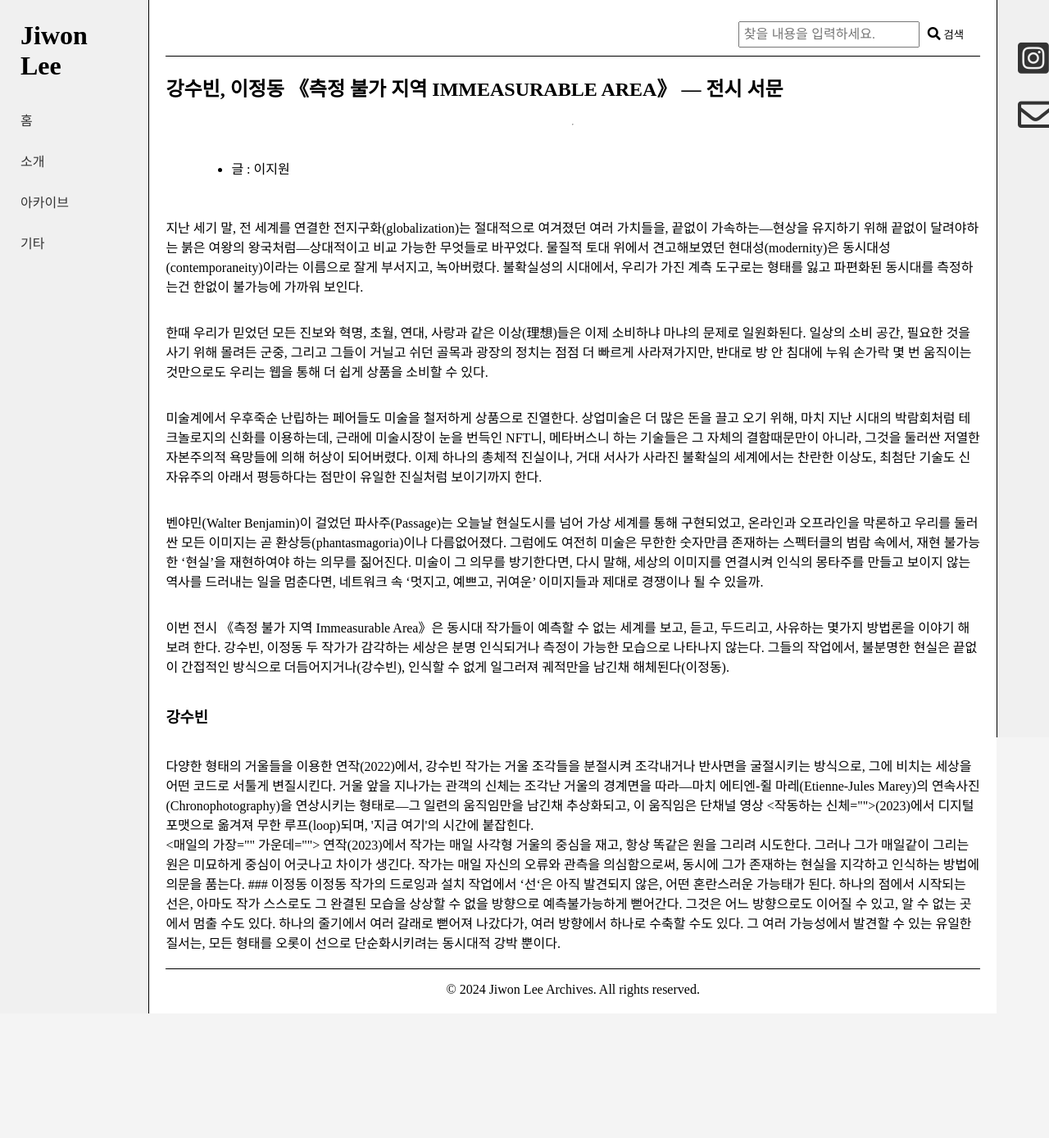
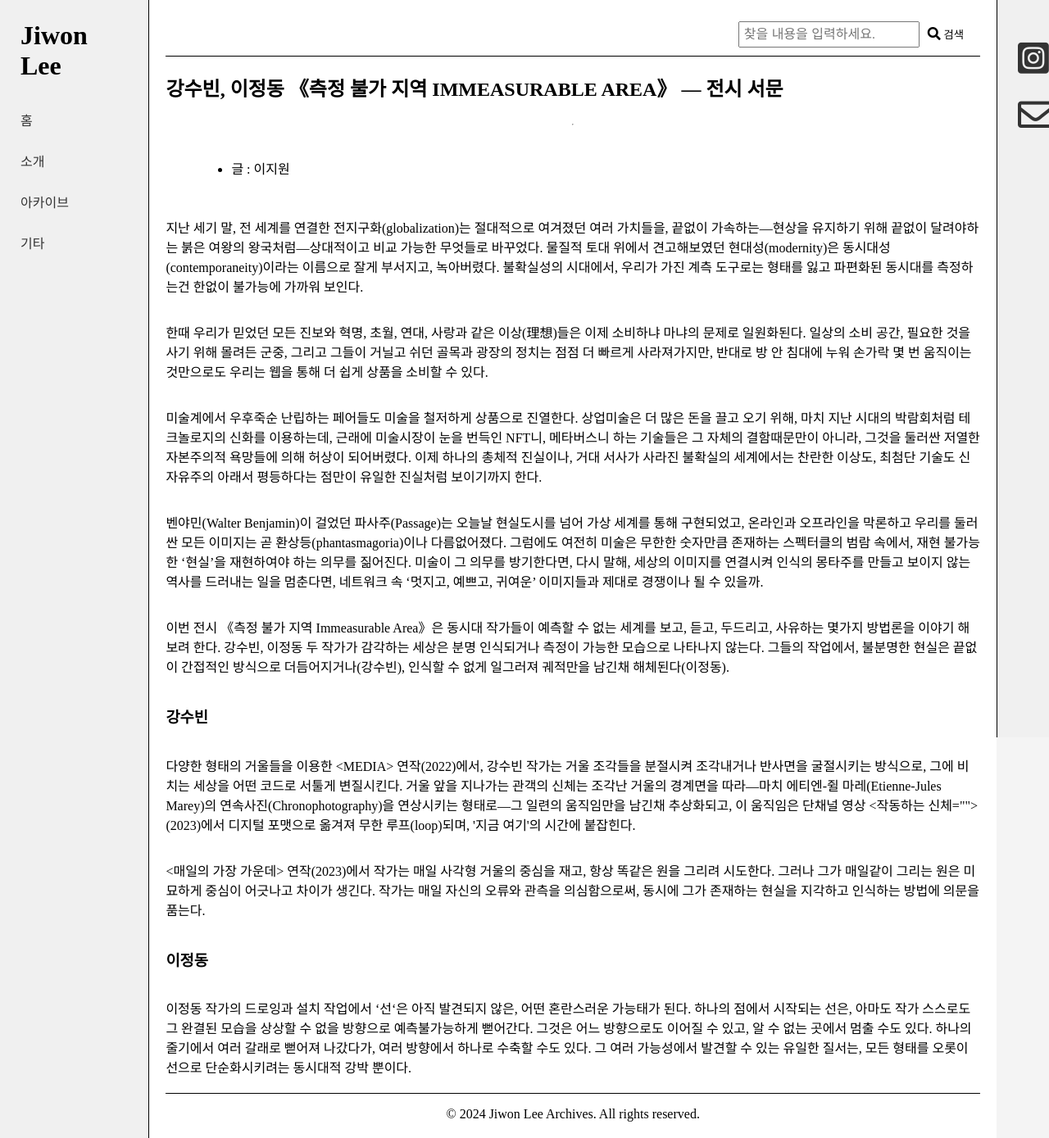
Before and after one commit to LfayeJ/archives, a Jekyll site: the page built from pages/archives_0008.md, in a window 1280 px wide. Shown: the whole page at 82% size. Built offline with Jekyll 4.4.1, drawn with Linux system fonts in a browser that asks for light colours; some web fonts are replaced; our own code applies the rules of GitHub Pages for plain Markdown files; before the commit the page ends 1237 px from its top, so only the background shows below that.

Commit message:
Update archives_0008.md

```diff
--- a/pages/archives_0008.md
+++ b/pages/archives_0008.md
@@ -16,9 +16,9 @@
 
 ### 강수빈
 
- 다양한 형태의 거울들을 이용한 <MEDIA> 연작(2022)에서, 강수빈 작가는 거울 조각들을 분절시켜 조각내거나 반사면을 굴절시키는 방식으로, 그에 비치는 세상을 어떤 코드로 서툴게 변질시킨다. 거울 앞을 지나가는 관객의 신체는 조각난 거울의 경계면을 따라—마치 에티엔-쥘 마레(Etienne-Jules Marey)의 연속사진(Chronophotography)을 연상시키는 형태로—그 일련의 움직임만을 남긴채 추상화되고, 이 움직임은 단채널 영상 <작동하는 신체>(2023)에서 디지털 포맷으로 옮겨져 무한 루프(loop)되며, '지금 여기'의 시간에 붙잡힌다.
+다양한 형태의 거울들을 이용한 \<MEDIA> 연작(2022)에서, 강수빈 작가는 거울 조각들을 분절시켜 조각내거나 반사면을 굴절시키는 방식으로, 그에 비치는 세상을 어떤 코드로 서툴게 변질시킨다. 거울 앞을 지나가는 관객의 신체는 조각난 거울의 경계면을 따라—마치 에티엔-쥘 마레(Etienne-Jules Marey)의 연속사진(Chronophotography)을 연상시키는 형태로—그 일련의 움직임만을 남긴채 추상화되고, 이 움직임은 단채널 영상 <작동하는 신체>(2023)에서 디지털 포맷으로 옮겨져 무한 루프(loop)되며, '지금 여기'의 시간에 붙잡힌다.
 
-<매일의 가장 가운데> 연작(2023)에서 작가는 매일 사각형 거울의 중심을 재고, 항상 똑같은 원을 그리려 시도한다. 그러나 그가 매일같이 그리는 원은 미묘하게 중심이 어긋나고 차이가 생긴다. 작가는 매일 자신의 오류와 관측을 의심함으로써, 동시에 그가 존재하는 현실을 지각하고 인식하는 방법에 의문을 품는다.
+\<매일의 가장 가운데> 연작(2023)에서 작가는 매일 사각형 거울의 중심을 재고, 항상 똑같은 원을 그리려 시도한다. 그러나 그가 매일같이 그리는 원은 미묘하게 중심이 어긋나고 차이가 생긴다. 작가는 매일 자신의 오류와 관측을 의심함으로써, 동시에 그가 존재하는 현실을 지각하고 인식하는 방법에 의문을 품는다.
 
 ### 이정동
 
```
